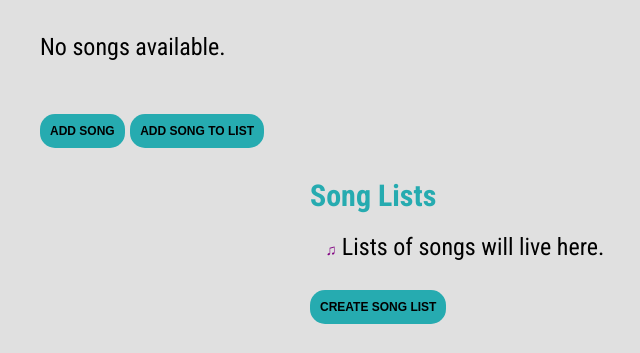
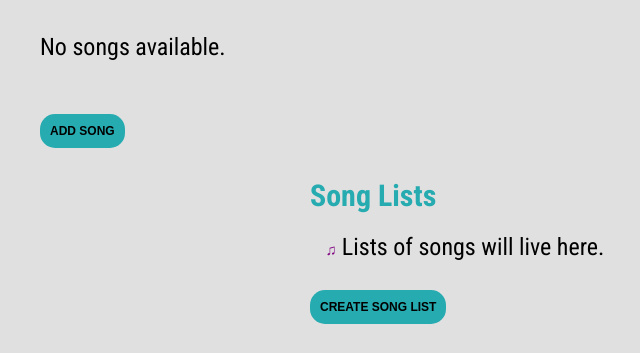
Before and after one commit to kevinelong/makeperfect, a Django app: template makeperfect_app/templates/makeperfect_app/index.html in a window 1280 px wide. Shown: the part 67-420 px from the top of the page, without its empty margins (30-670 px from the left). Run offline with Django 3.2, Linux system fonts and the light colour scheme; the template is opened without the code that fills it, so the values that code supplies are empty.

Commit message:
Remove 'add song to list' button.

```diff
--- a/makeperfect_app/templates/makeperfect_app/index.html
+++ b/makeperfect_app/templates/makeperfect_app/index.html
@@ -17,7 +17,6 @@
 {% endif %}
             <br>
             <a href="/edit/0/"><button>ADD SONG</button></a>
-            <a href="#"><button>ADD SONG TO LIST</button></a>
         </ul>
 
         <ul id='song-lists'>
```
